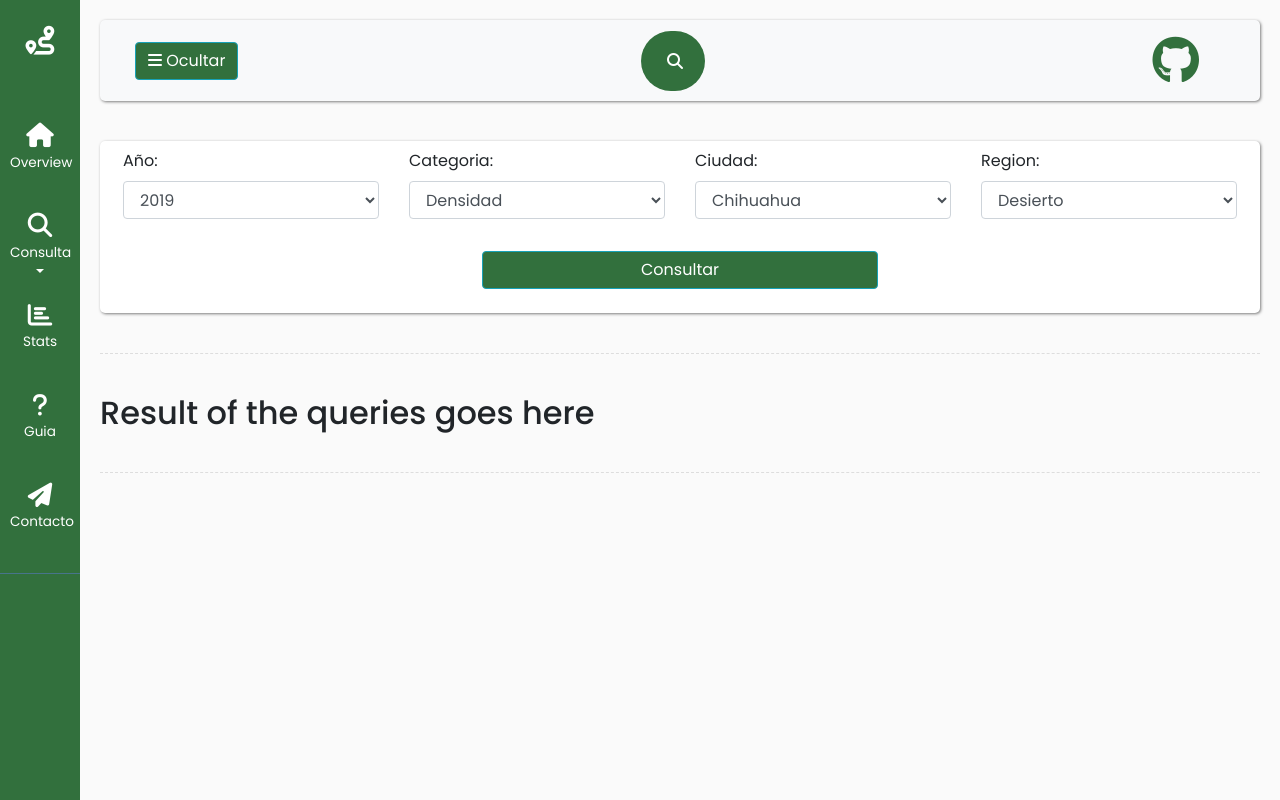
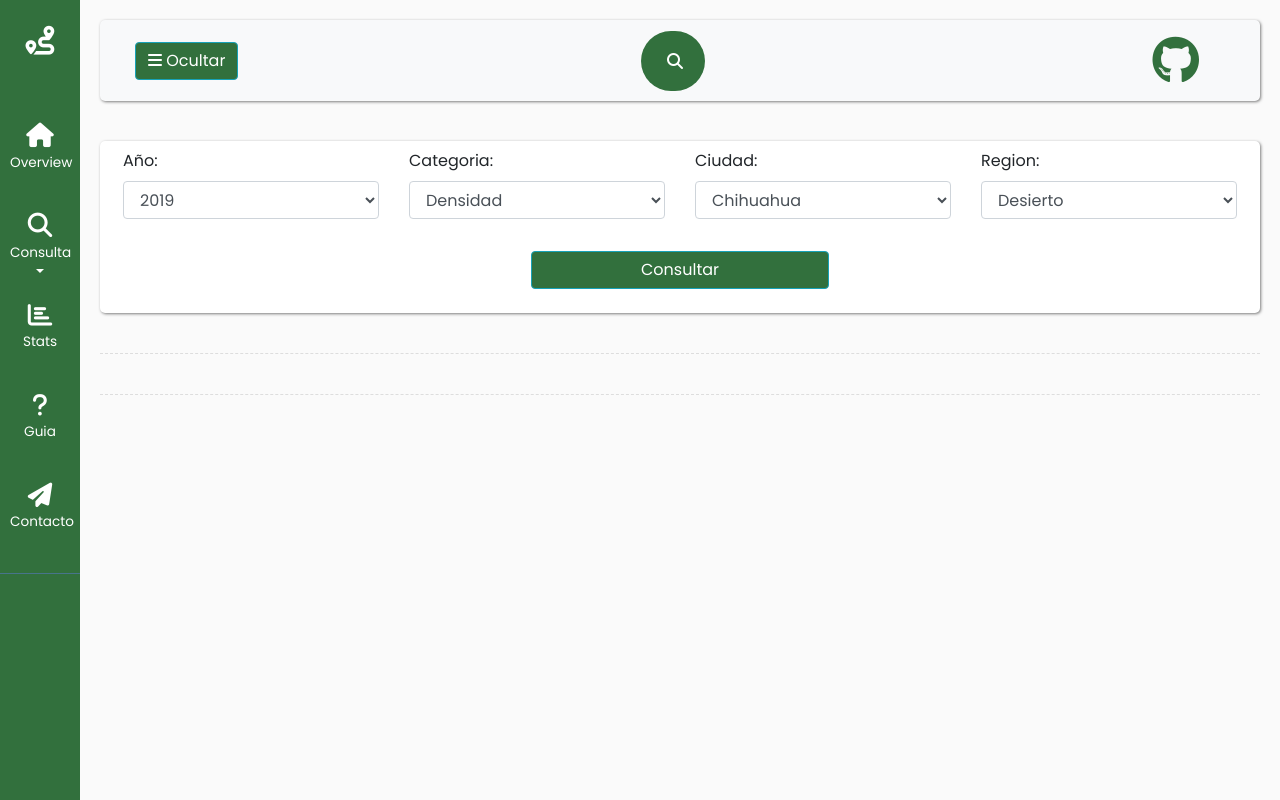
Before and after one commit to DanielLimasP/tourism-info-frontend, a Vue app: page / in a window 1280 px wide. Built offline with nearby package versions, Linux system fonts and the light colour scheme.

Commit message:
Progress...

```diff
--- a/src/components/Content.vue
+++ b/src/components/Content.vue
@@ -60,12 +60,12 @@
                 </div>
             </div>
             <div class="row mt-2">
-                <button type="submit" class="btn btn-info mt-4 mb-4 col-md-4 mx-auto">Consultar</button>
+                <button type="submit" class="btn btn-info mt-4 mb-4 col-md-3 mx-auto">Consultar</button>
             </div>
         </form>
     </div>
     <!-- Here we render the result of the queries -->
-    <Result />
+    <Result :data="query_result" />
 </div>
 </template>
 
@@ -82,7 +82,8 @@ export default {
     },
     data() {
         return {
-            query: ''
+            query: '',
+            query_result: {}
         }
     },
     methods: {
@@ -102,6 +103,8 @@ export default {
                 return jsonResponse
             });
             console.log(query_result)
+            this.query_result = query_result
+            console.log(this.query_result)
         }
     }
 };
--- a/src/components/Result.vue
+++ b/src/components/Result.vue
@@ -1,12 +1,15 @@
 <template>
 <div class="line"></div>
-<h2>Result of the queries goes here</h2>
+<h2>{{ data.result }}</h2>
 <div class="line"></div>
 </template>
 
 <script>
 export default {
-    name: "Result"
+    name: "Result",
+    props: {
+        data: {}
+    }
 };
 </script>
 
```
